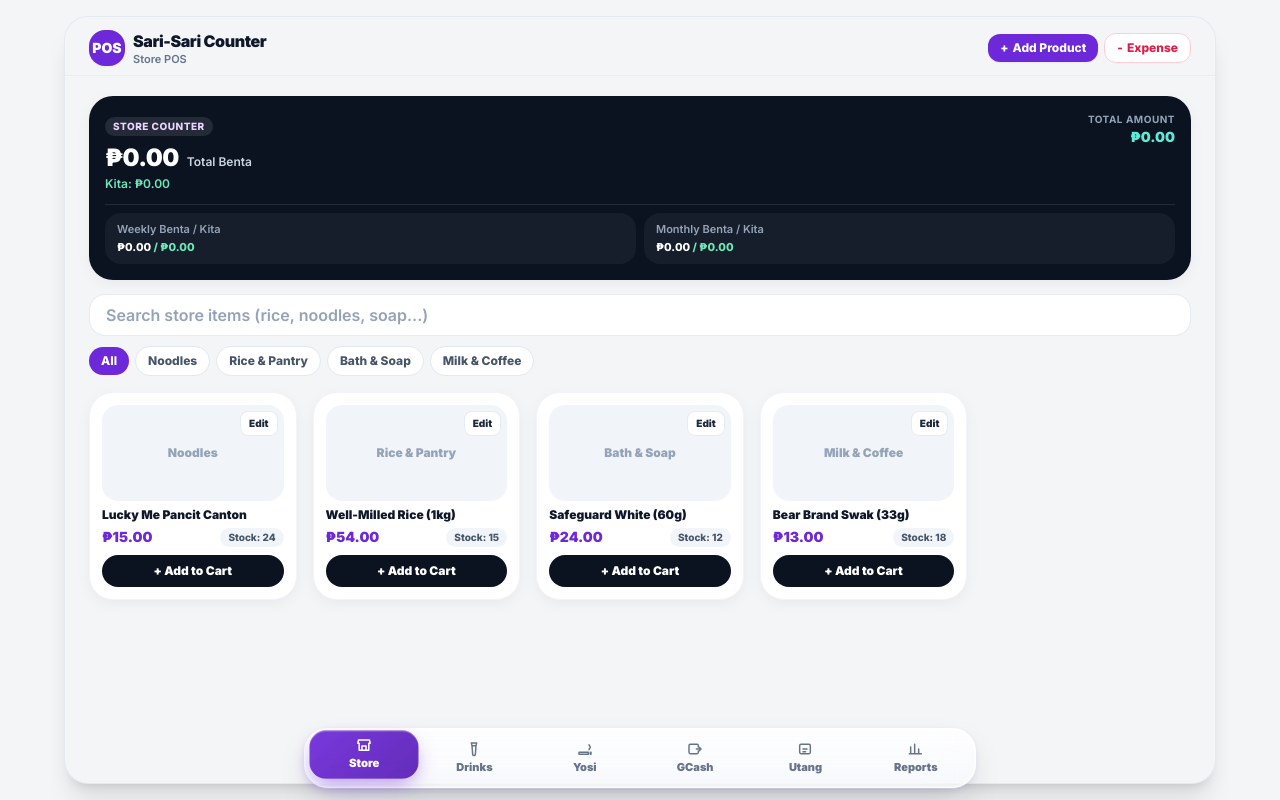
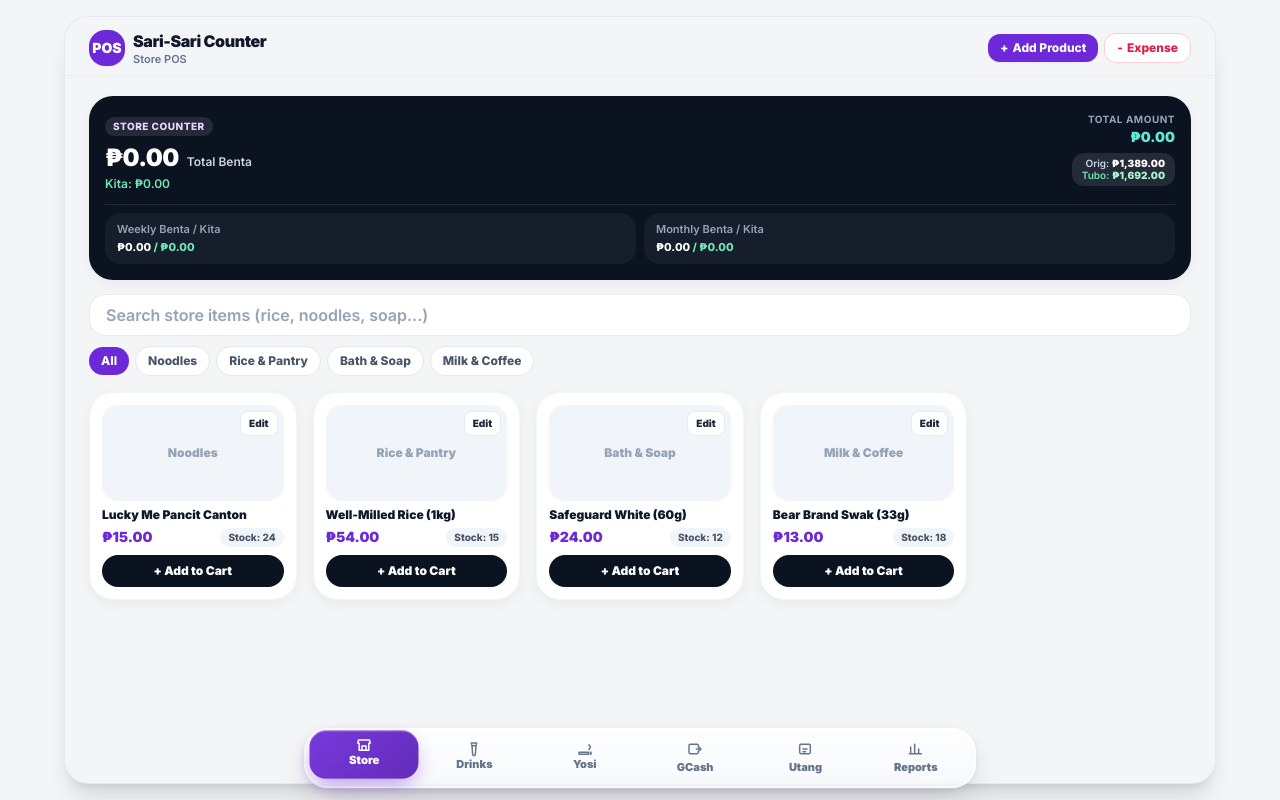
Before and after one commit to misterplocios-ctrl/Multi-POS, a plain HTML site: page index.html in a window 1280 px wide. Drawn offline with nearby package versions, Linux system fonts and the light colour scheme.

Commit message:
Add files via upload

```diff
--- a/index.html
+++ b/index.html
@@ -132,6 +132,10 @@
             <div class="text-right">
               <p class="text-[10px] font-bold uppercase tracking-wider text-slate-400">Total Amount</p>
               <p id="total-amount-store" class="text-sm font-black text-teal-300">₱0.00</p>
+              <div class="mt-1.5 bg-white/10 rounded-xl px-2.5 py-1 text-[10px] leading-tight">
+                <p class="text-slate-300 font-semibold">Orig: <span id="store-orig-total" class="font-black text-white">₱0.00</span></p>
+                <p class="text-emerald-300 font-semibold">Tubo: <span id="store-sell-total" class="font-black text-emerald-200">₱0.00</span></p>
+              </div>
             </div>
           </div>
 
@@ -183,6 +187,10 @@
             <div class="text-right">
               <p class="text-[10px] font-bold uppercase tracking-wider text-slate-400">Total Amount</p>
               <p id="total-amount-softdrinks" class="text-sm font-black text-teal-300">₱0.00</p>
+              <div class="mt-1.5 bg-white/10 rounded-xl px-2.5 py-1 text-[10px] leading-tight">
+                <p class="text-slate-300 font-semibold">Orig: <span id="softdrinks-orig-total" class="font-black text-white">₱0.00</span></p>
+                <p class="text-emerald-300 font-semibold">Tubo: <span id="softdrinks-sell-total" class="font-black text-emerald-200">₱0.00</span></p>
+              </div>
             </div>
           </div>
 
@@ -231,6 +239,10 @@
             <div class="text-right">
               <p class="text-[10px] font-bold uppercase tracking-wider text-slate-400">Total Amount</p>
               <p id="total-amount-cigarettes" class="text-sm font-black text-teal-300">₱0.00</p>
+              <div class="mt-1.5 bg-white/10 rounded-xl px-2.5 py-1 text-[10px] leading-tight">
+                <p class="text-slate-300 font-semibold">Orig: <span id="cigarettes-orig-total" class="font-black text-white">₱0.00</span></p>
+                <p class="text-emerald-300 font-semibold">Tubo: <span id="cigarettes-sell-total" class="font-black text-emerald-200">₱0.00</span></p>
+              </div>
             </div>
           </div>
 
@@ -515,19 +527,19 @@
         <svg class="w-4 h-4 mb-0.5" fill="none" stroke="currentColor" stroke-width="2.2" viewBox="0 0 24 24" aria-hidden="true">
           <path stroke-linecap="round" stroke-linejoin="round" d="M3 10l1-5h16l1 5M5 10v10h14V10M9 20v-6h6v6" />
         </svg>
-        <span class="text-[11px] font-black">Store</span>
+        <span class="text-[11px] font-black leading-none">Store</span>
       </button>
       <button type="button" id="nav-softdrinks" onclick="switchTab('softdrinks')" class="flex flex-col items-center py-1.5 rounded-xl text-slate-500 hover:bg-purple-50/70 font-bold transition active:scale-90">
         <svg class="w-4 h-4 mb-0.5" fill="none" stroke="currentColor" stroke-width="2.2" viewBox="0 0 24 24" aria-hidden="true">
           <path stroke-linecap="round" stroke-linejoin="round" d="M8 3h8l-1 4H9L8 3zm1 4h6l-1 13a2 2 0 01-2 1.8h0A2 2 0 0110 20L9 7z" />
         </svg>
-        <span class="text-[11px] font-black">Drinks</span>
+        <span class="text-[11px] font-black leading-none">Drinks</span>
       </button>
       <button type="button" id="nav-cigarettes" onclick="switchTab('cigarettes')" class="flex flex-col items-center py-1.5 rounded-xl text-slate-500 hover:bg-purple-50/70 font-bold transition active:scale-90">
         <svg class="w-4 h-4 mb-0.5" fill="none" stroke="currentColor" stroke-width="2.2" viewBox="0 0 24 24" aria-hidden="true">
           <path stroke-linecap="round" stroke-linejoin="round" d="M3 17h14v3H3v-3zm17 0h1v3h-1v-3zM18 13c0-1.5 2-2 2-3.5S18 7 18 5.5" />
         </svg>
-        <span class="text-[11px] font-black">Yosi</span>
+        <span class="text-[11px] font-black leading-none">Yosi</span>
       </button>
       <button type="button" id="nav-gcash" onclick="switchTab('gcash')" class="flex flex-col items-center py-1.5 rounded-xl text-slate-500 hover:bg-purple-50/70 font-bold transition active:scale-90">
         <svg class="w-4 h-4 mb-0.5" fill="none" stroke="currentColor" stroke-width="2.2" viewBox="0 0 24 24" aria-hidden="true">
@@ -1998,9 +2010,25 @@
         }
       }
 
-      const totalAmount = totalBenta + counters.gcash.profit + gcashAmountSum - totalExpenses;
+      const totalAmount = totalBenta - totalExpenses;
+
+      const navTotals = {
+        store: { orig: 0, sell: 0 },
+        softdrinks: { orig: 0, sell: 0 },
+        cigarettes: { orig: 0, sell: 0 }
+      };
+      for (const p of state.products) {
+        if (!navTotals[p.pos]) continue;
+        const stock = Math.max(0, Number(p.stock) || 0);
+        const cost = Math.max(0, Number(p.cost) || 0);
+        const price = Math.max(0, Number(p.price) || 0);
+        navTotals[p.pos].orig += cost * stock;
+        navTotals[p.pos].sell += price * stock;
+      }
+
       return {
         counters,
+        navTotals,
         totalBenta,
         totalKita,
         totalExpenses,
@@ -2019,6 +2047,12 @@
         const el = document.getElementById(id);
         if (el) el.textContent = formatPeso(val);
       };
+
+      for (const pos of ['store', 'softdrinks', 'cigarettes']) {
+        const nt = m.navTotals?.[pos] || { orig: 0, sell: 0 };
+        setTxt(`${pos}-orig-total`, nt.orig);
+        setTxt(`${pos}-sell-total`, nt.sell);
+      }
 
       setTxt('store-sales-banner', m.counters.store.sales);
       setTxt('store-profit-banner', m.counters.store.profit);
```
